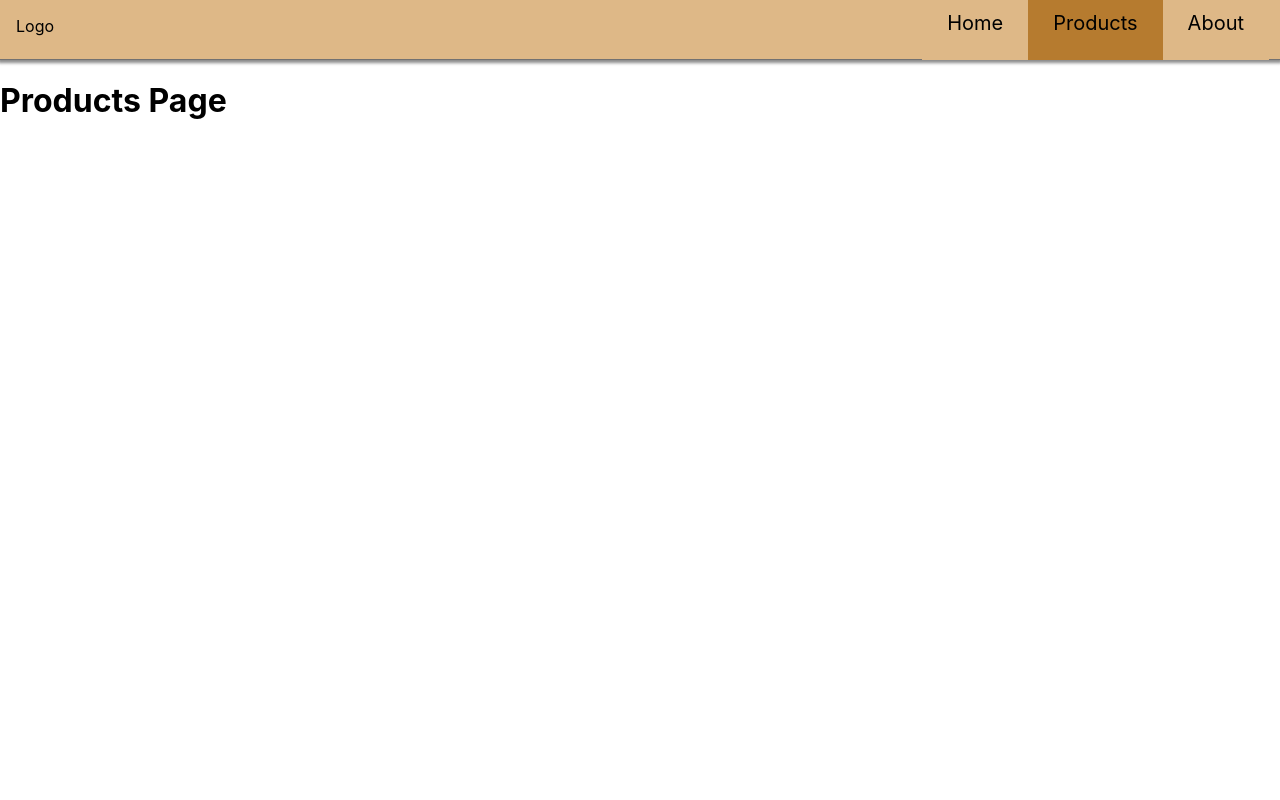
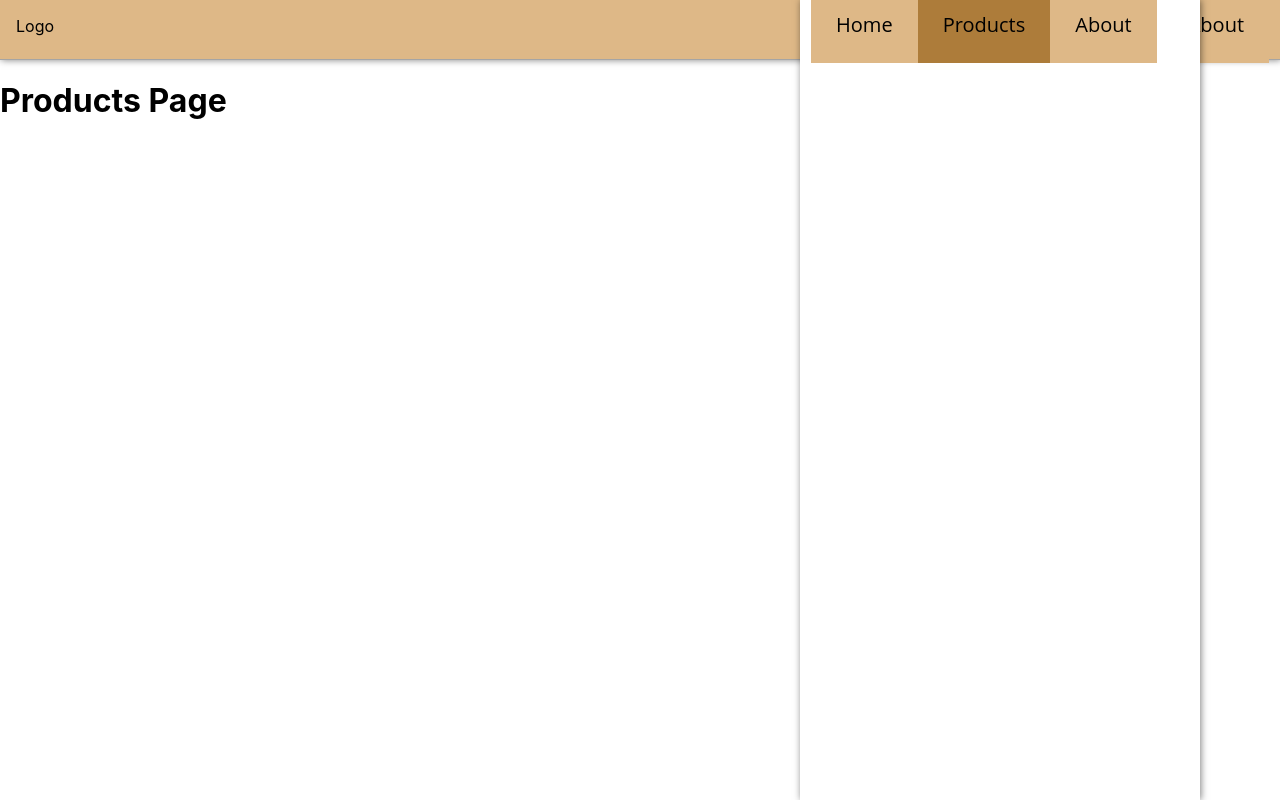
Before and after one commit to EdwinZM/wailani, a React (Create React App) app in the folder wailani-app/: page /products in a window 1280 px wide. Built offline with nearby package versions, Linux system fonts and the light colour scheme.

Commit message:
Sidedrawer ready

```diff
--- a/wailani-app/src/Components/Navigation/NavigationItems/NavigationItem/NavigationItem.module.css
+++ b/wailani-app/src/Components/Navigation/NavigationItems/NavigationItem/NavigationItem.module.css
@@ -8,6 +8,7 @@
     margin-top: 0 !important;
     top: 0 !important;
     font-size: 20px;
+    font-family:'Open Sans', 'Helvetica Neue', sans-serif;
 }
 
 
@@ -19,5 +20,21 @@
 .NavLink:active,
 .NavLink.active {
     color: black;
-    background-color: rgb(182, 123, 47);
+    background-color: rgb(173, 124, 58);
 }
+
+@media (max-width: 500px) {
+    .NavLink {
+        color: rgb(75, 75, 75);
+        margin: 0;
+        display: block;
+        background-color: #fff;
+        width: 100%;
+        border-bottom: .5px solid rgb(134, 134, 134);
+    }
+    .NavLink:active,
+    .NavLink.active {
+        color: rgb(75, 75, 75);
+        background-color: rgb(243, 243, 243);
+    }
+}
--- a/wailani-app/src/Components/Navigation/NavigationItems/NavigationItems.module.css
+++ b/wailani-app/src/Components/Navigation/NavigationItems/NavigationItems.module.css
@@ -1,8 +1,6 @@
 .NavigationItems {
     margin: 0px ;
     padding: 11px;
-    list-style: none;
-    height: 100%;
     box-sizing: border-box;
     display: flex;
     flex-flow: column wrap;
--- a/wailani-app/src/Components/Navigation/SideDrawer/Backdrop.js
+++ b/wailani-app/src/Components/Navigation/SideDrawer/Backdrop.js
@@ -0,0 +1,10 @@
+
+import React from 'react';
+import classes from './Backdrop.module.css';
+
+const Backdrop = (props) => (
+    props.show ? <div className={classes.Backdrop} onClick={props.clicked}></div> : null
+
+);
+
+export default Backdrop;
--- /dev/null
+++ b/wailani-app/src/Components/Navigation/SideDrawer/Backdrop.module.css
@@ -0,0 +1,9 @@
+.Backdrop {
+    width: 100%;
+    height: 100%;
+    position: fixed;
+    z-index: 100;
+    left: 0;
+    top: 0;
+    background-color: rgba(0,0,0,0.5);
+}
--- a/wailani-app/src/Components/Navigation/SideDrawer/SideDrawer.js
+++ b/wailani-app/src/Components/Navigation/SideDrawer/SideDrawer.js
@@ -1,6 +1,7 @@
-import React from 'react'
+import React, { Fragment } from 'react'
 import NavigationItems from '../NavigationItems/NavigationItems';
 import classes from './SideDrawer.module.css';
+import Backdrop from './Backdrop'
 
 const sideDrawer = props => {
 
@@ -10,10 +11,13 @@ const sideDrawer = props => {
   }
 
   return (
-    <nav className={attachedClasses.join(' ')}>
-        <NavigationItems/>
-    </nav>
+    <Fragment>
+      <Backdrop show={props.show} clicked={props.closed}/>
+       <nav className={attachedClasses.join(' ')}>
+         <NavigationItems/>
+       </nav>
+    </Fragment>
   )
 }
 
-export default sideDrawer
+export default sideDrawer;
--- a/wailani-app/src/Components/Navigation/SideDrawer/SideDrawer.module.css
+++ b/wailani-app/src/Components/Navigation/SideDrawer/SideDrawer.module.css
@@ -12,14 +12,9 @@
   }
 
   .Open {
-    transform: translateX(40%);
+    transform: translateX(45%);
   }
 
   .Closed {
-    transform: translateX(400%);
+    transform: translateX(200%);
   }
-
-  .NavItems{
-    display: flex;
-    flex-direction: column;
-  }
--- a/wailani-app/src/Components/Toolbar/Toolbar.js
+++ b/wailani-app/src/Components/Toolbar/Toolbar.js
@@ -10,7 +10,6 @@ const Toolbar = (props) => {
 
     const drawerClicked = () => {
         setDrawerOpen(prevState => !prevState);
-        console.log(drawerOpen)
     }
 
     return (
@@ -18,7 +17,7 @@ const Toolbar = (props) => {
             {/* change the logo div to an image later */}
             <div className={classes.Logo}>Logo</div>
              <DrawerToggle click={drawerClicked}/>
-             <SideDrawer show={drawerOpen}/>
+             <SideDrawer show={drawerOpen} closed={drawerClicked}/>
              <div className={classes.NavItems}>
              <NavigationItems/>
              </div>
--- a/wailani-app/src/Components/Toolbar/Toolbar.module.css
+++ b/wailani-app/src/Components/Toolbar/Toolbar.module.css
@@ -6,8 +6,8 @@
     top: 0;
     left: 0;
     box-sizing: border-box;
-    border-bottom: 1px solid rgb(114, 113, 113);
-    box-shadow: 0 1px 3px 2px #8b8b8b;
+    border-bottom: 1px solid rgb(165, 165, 165);
+    box-shadow: 1px 0px 7px rgba(0, 0, 0, 0.5);
     background-color: burlywood;
       display: flex;
     justify-content: space-between!important;
```
Also changed, not shown: 1 other file (tests, documents, lock files or other folders).
